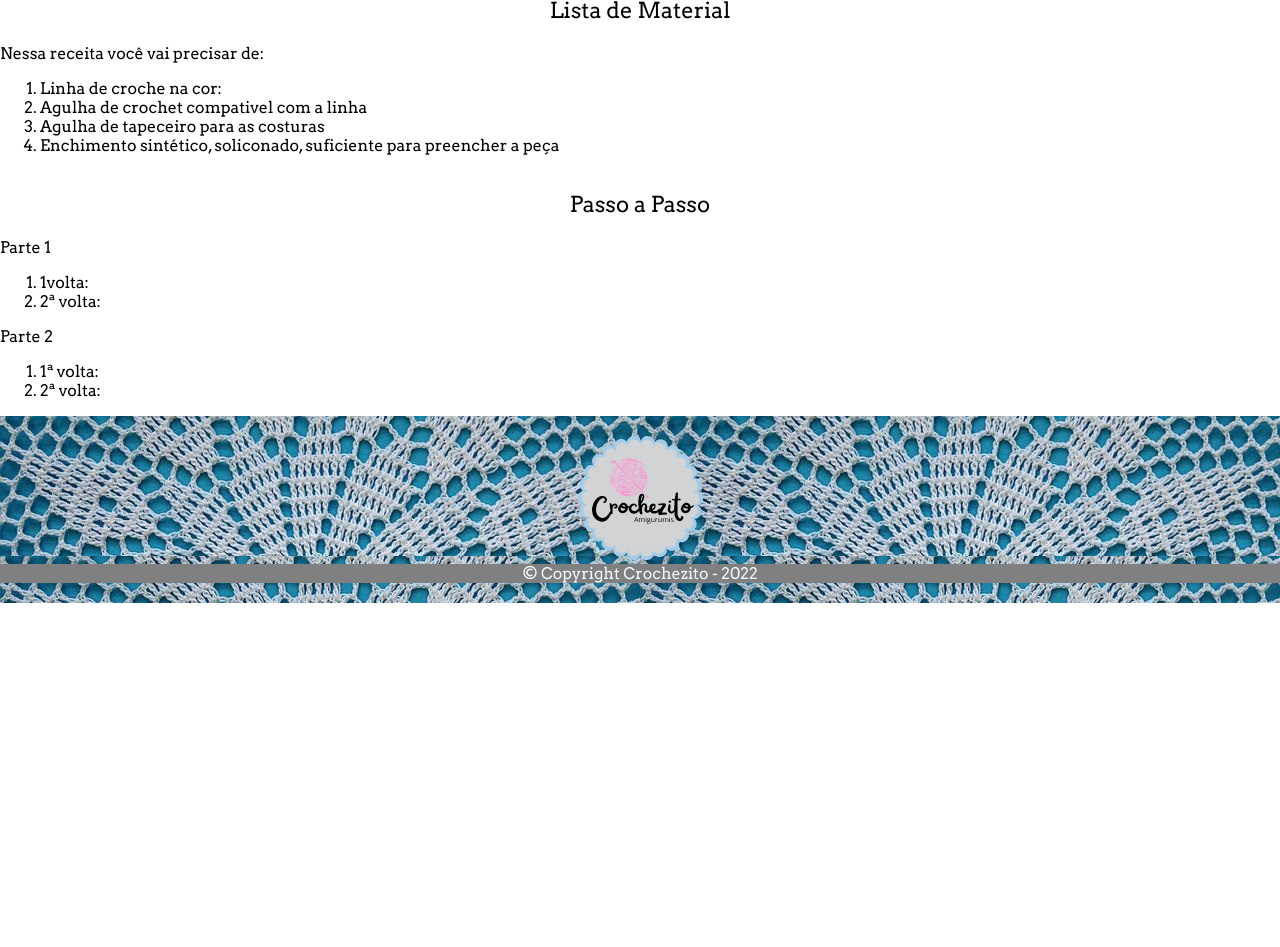
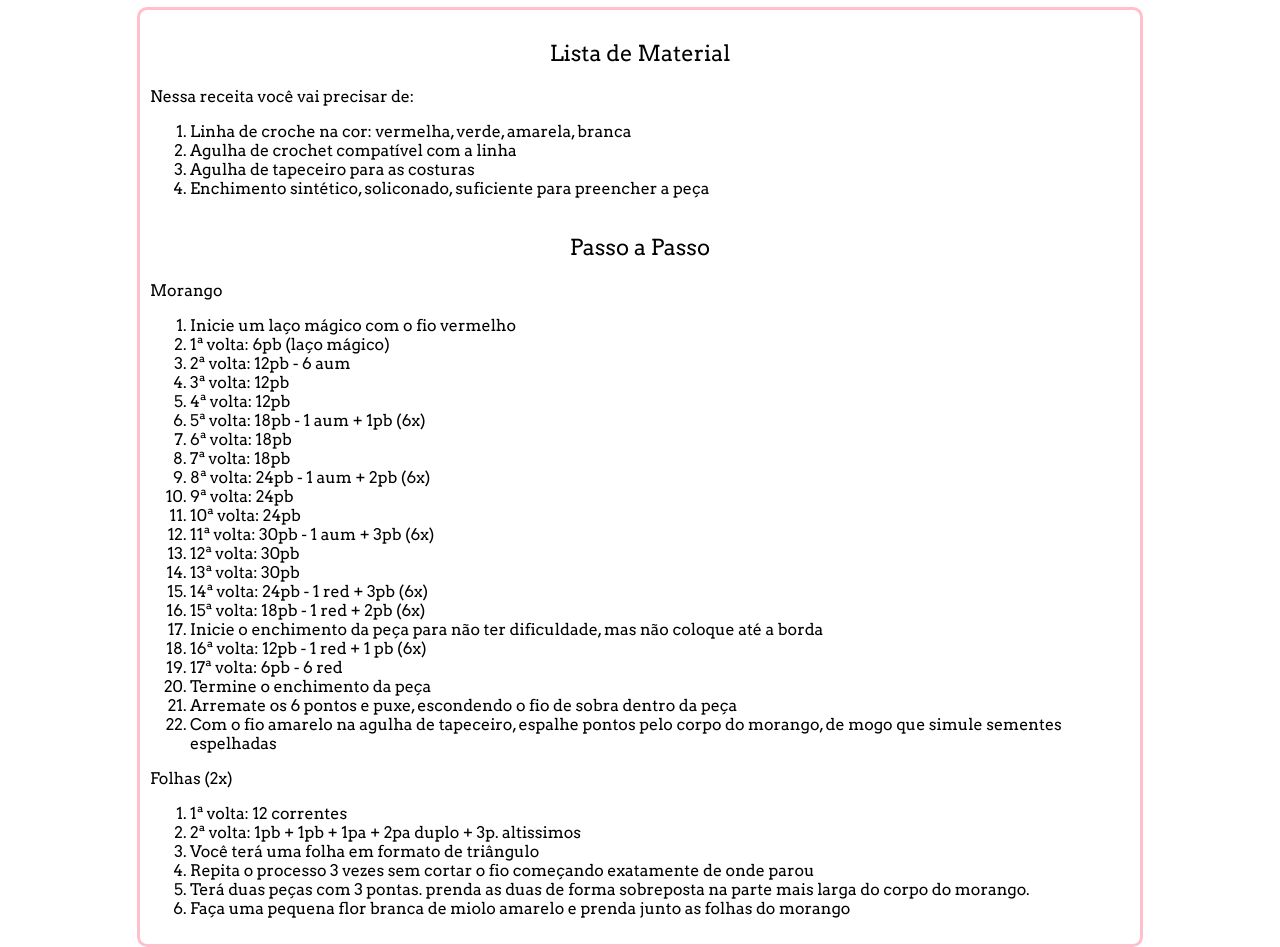
Before and after one commit to KatyaPalheta/Crochezito_receitas_de_croche_gratis, a plain HTML site: page base-receita.html in a window 1280 px wide. Shown: the part 434-1381 px from the top of the page. Before the commit the page ends 1037 px from the top, so only its background shows below. Drawn offline with Linux system fonts and the light colour scheme.

Commit message:
Conteudo
Atualização de conteudo das receitas

```diff
--- a/base-receita.html
+++ b/base-receita.html
@@ -30,25 +30,52 @@
         <h2>
             Moranguinho
         </h2>
+        <div class="passoapasso">
             <h3>Lista de Material</h3>
             <p>Nessa receita você vai precisar de:</p>
             <ol>
-            <li>Linha de croche na cor:</li>
-            <li>Agulha de crochet compativel com a linha</li>
+                <li>Linha de croche na cor: vermelha, verde, amarela, branca</li>
+                <li>Agulha de crochet compatível com a linha</li>
                 <li>Agulha de tapeceiro para as costuras</li>
                 <li>Enchimento sintético, soliconado, suficiente para preencher a peça</li>
             </ol>
             <h3>Passo a Passo</h3>
-        <p>Parte 1</p>
+            <p>Morango</p>
             <ol>
-            <li>1volta: </li>
-            <li>2ª volta: </li>
+                <li>Inicie um laço mágico com o fio vermelho</li>
+                <li>1ª volta: 6pb (laço mágico) </li>
+                <li>2ª volta: 12pb - 6 aum </li>
+                <li>3ª volta: 12pb</li>
+                <li>4ª volta: 12pb</li>
+                <li>5ª volta: 18pb - 1 aum + 1pb (6x)</li>
+                <li>6ª volta: 18pb</li>
+                <li>7ª volta: 18pb</li>
+                <li>8ª volta: 24pb - 1 aum + 2pb (6x)</li>
+                <li>9ª volta: 24pb</li>
+                <li>10ª volta: 24pb</li>
+                <li>11ª volta: 30pb - 1 aum + 3pb (6x)</li>
+                <li>12ª volta: 30pb</li>
+                <li>13ª volta: 30pb</li>
+                <li>14ª volta: 24pb - 1 red + 3pb (6x)</li>
+                <li>15ª volta: 18pb - 1 red + 2pb (6x)</li>
+                <li>Inicie o enchimento da peça para não ter dificuldade, mas não coloque até a borda</li>
+                <li>16ª volta: 12pb - 1 red + 1 pb (6x)</li>
+                <li>17ª volta: 6pb - 6 red</li>
+                <li>Termine o enchimento da peça</li>
+                <li>Arremate os 6 pontos e puxe, escondendo o fio de sobra dentro da peça</li>
+                <li>Com o fio amarelo na agulha de tapeceiro, espalhe pontos pelo corpo do morango, de mogo que simule sementes espelhadas</li>
+
             </ol>
-        <p>Parte 2</p>
+            <p>Folhas (2x)</p>
             <ol>
-            <li>1ª volta: </li>
-            <li>2ª volta: </li>
+                <li>1ª volta: 12 correntes</li>
+                <li>2ª volta: 1pb + 1pb + 1pa + 2pa duplo +  3p. altissimos</li>
+                <li>Você terá uma folha em formato de triângulo</li>
+                <li>Repita o processo 3 vezes sem cortar o fio começando exatamente de onde parou</li>
+                <li>Terá duas peças com 3 pontas. prenda as duas de forma sobreposta na parte mais larga do corpo do morango.</li>
+                <li>Faça uma pequena flor branca de miolo amarelo e prenda junto as folhas do morango</li>
             </ol>
+        </div>
     </main>
     <footer>
         <img src="logocolorido.png" alt="Logomarca Crochezito">
--- a/style.css
+++ b/style.css
@@ -53,6 +53,16 @@ nav a{
 	margin: 0 20px 0 0;
 	border-radius: 10px;
 
+}
+
+.passoapasso{
+	border: 3px solid pink;
+	border-radius: 10px;
+	max-width: 980px;
+	margin: 30px auto;
+	padding: 10px 10px;
+    justify-content: center;
+    align-items: center;
 }
 
 h2{
```
Lines whose indentation alone changed are shown as unchanged.
